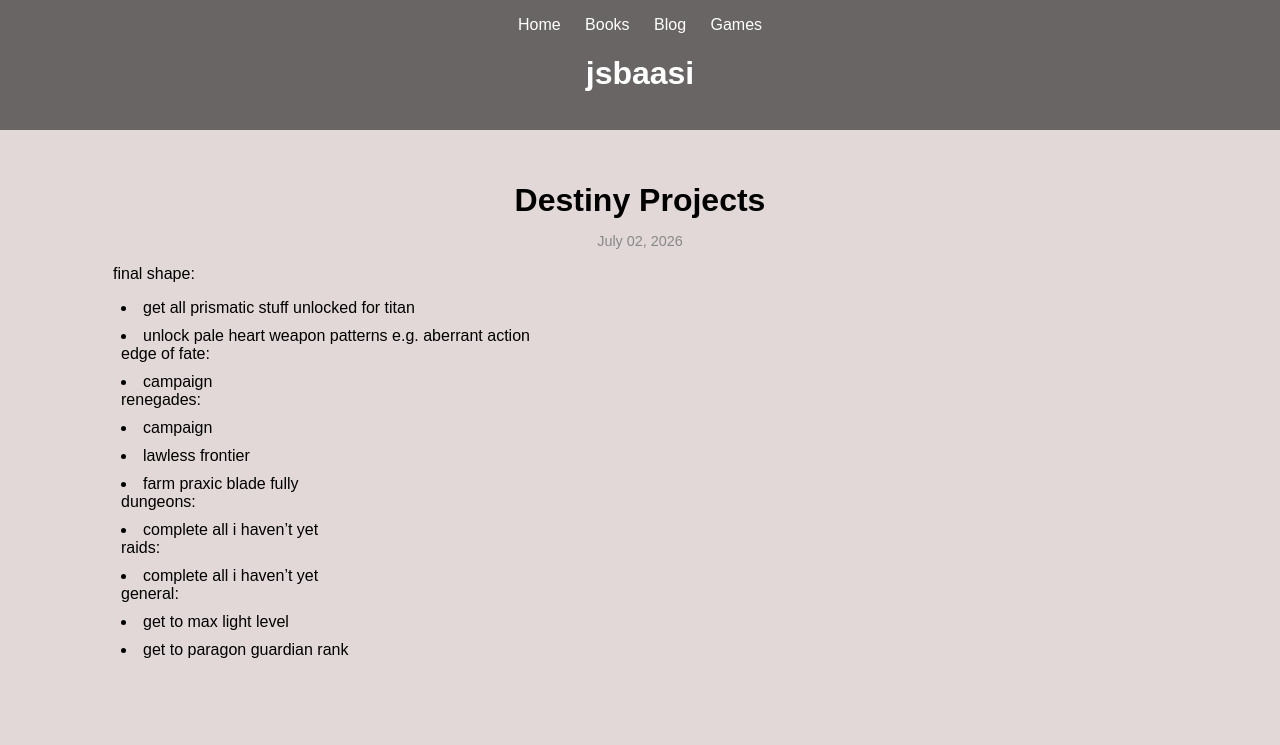
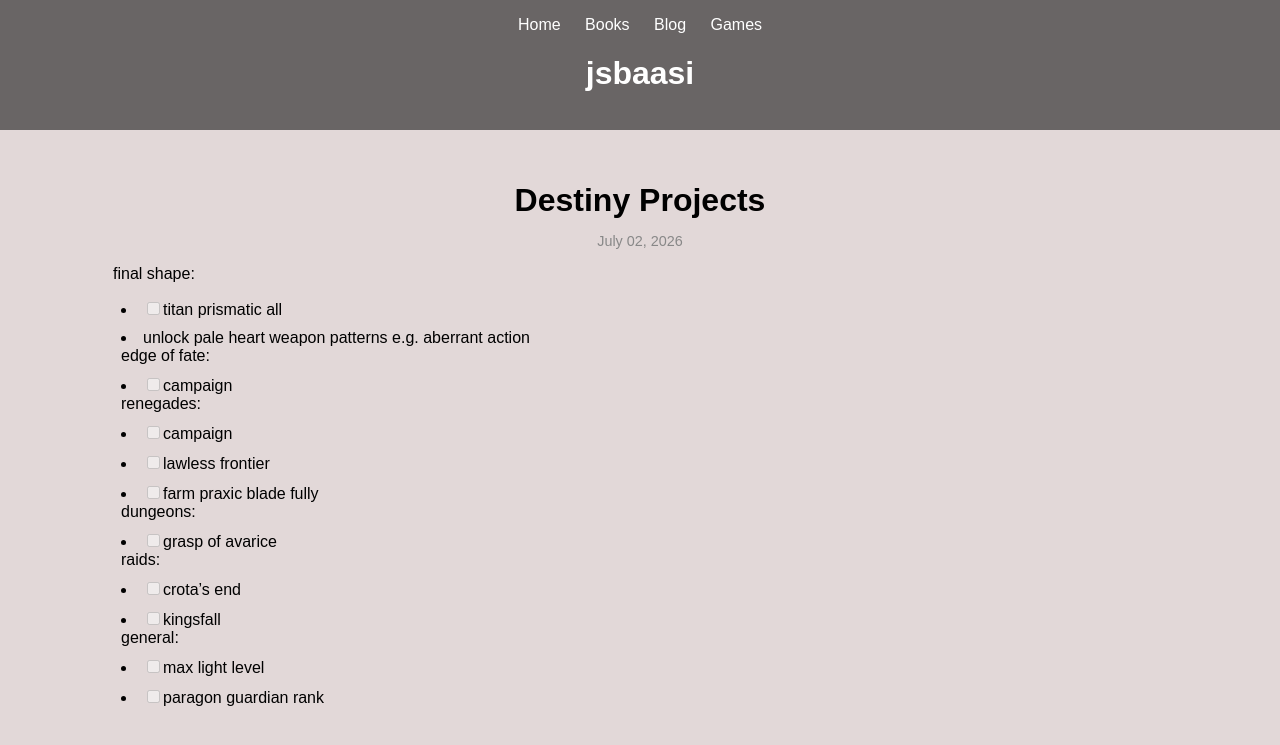
Before and after one commit to jsbaasi/jsbaasi.github.io, a Jekyll site: the page built from _posts/2026-07-02-destiny-projects.md, in a window 1280 px wide. Shown: the top 745 px of the page. Built offline with Jekyll 4.4.1, drawn with Linux system fonts in a browser that asks for light colours.

Commit message:
vault backup: 2026-07-02 16:10:07

```diff
--- a/_posts/2026-07-02-destiny-projects.md
+++ b/_posts/2026-07-02-destiny-projects.md
@@ -6,18 +6,19 @@
 permalink: /destiny-projects/
 ---
 final shape:
-- get all prismatic stuff unlocked for titan
+- [ ] titan prismatic all
 - unlock pale heart weapon patterns e.g. aberrant action
 edge of fate:
-- campaign
+- [ ] campaign
 renegades:
-- campaign
-- lawless frontier
-- farm praxic blade fully
+- [ ] campaign
+- [ ] lawless frontier
+- [ ] farm praxic blade fully
 dungeons:
-- complete all i haven't yet
+- [ ] grasp of avarice
 raids:
-- complete all i haven't yet
+- [ ] crota's end
+- [ ] kingsfall
 general:
-- get to max light level
-- get to paragon guardian rank
+- [ ] max light level
+- [ ] paragon guardian rank
```
